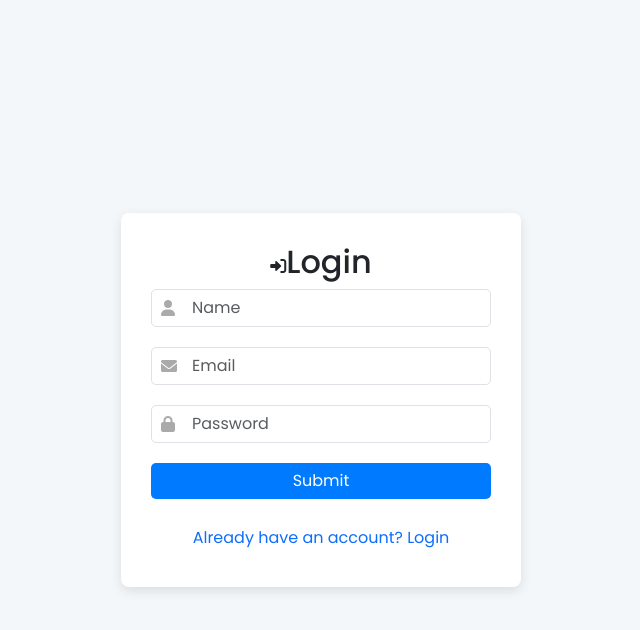
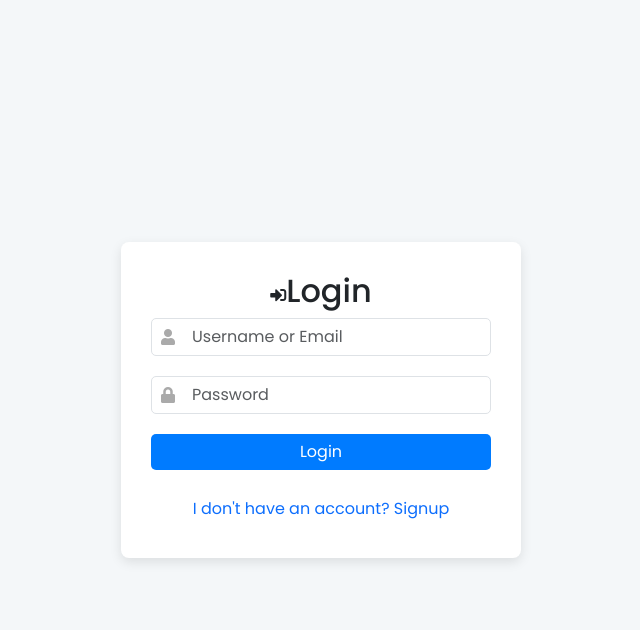
Before and after one commit to mukizafabrice/car-rental-system, a PHP site: page /login.php in a window 1280 px wide. Shown: the top 630 px of the page, without its empty margins (319-959 px from the left). Run offline with PHP 8.4, Linux system fonts and the light colour scheme.

Commit message:
login handled

```diff
--- a/auth/login.php
+++ b/auth/login.php
@@ -2,51 +2,43 @@
 include '../config/database.php';
 include '../includes/header.php';
 
-$registration_errors = [];
+$login_errors = [];
 
 if ($_SERVER["REQUEST_METHOD"] == "POST") {
-    $name = $_POST['name'];
-    $email = $_POST['email'];
+    $identifier = $_POST['identifier'];
     $password = $_POST['password'];
 
     try {
+        $query = "SELECT id, username, email, password, role FROM users WHERE username = ? OR email = ?";
+        $stmt = $conn->prepare($query);
+        $stmt->bindParam(1, $identifier, PDO::PARAM_STR);
+        $stmt->bindParam(2, $identifier, PDO::PARAM_STR);
+        $stmt->execute();
+        $user = $stmt->fetch(PDO::FETCH_ASSOC);
 
-        $query = "SELECT id FROM users WHERE username = ? OR email = ?";
-        $stmt = $conn->prepare($query);
-        $stmt->bindParam(1, $name, PDO::PARAM_STR);
-        $stmt->bindParam(2, $email, PDO::PARAM_STR);
-        $stmt->execute();
-        $result = $stmt->fetch(PDO::FETCH_ASSOC);
+        if ($user && password_verify($password, $user['password'])) {
+            $_SESSION['user_id'] = $user['id'];
+            $_SESSION['username'] = $user['username'];
+            $_SESSION['email'] = $user['email'];
+            $_SESSION['role'] = $user['role'];
 
-        if ($result) {
-            $registration_errors[] = "Username or Email already exists.";
-        } else {
-            // Hash the password
-            $hashed_password = password_hash($password, PASSWORD_DEFAULT);
-
-            // Insert new user
-            $query = "INSERT INTO users (username, email, password) VALUES (?, ?, ?)";
-            $stmt = $conn->prepare($query);
-            $stmt->bindParam(1, $name, PDO::PARAM_STR);
-            $stmt->bindParam(2, $email, PDO::PARAM_STR);
-            $stmt->bindParam(3, $hashed_password, PDO::PARAM_STR);
-
-            if ($stmt->execute()) {
-                echo "<script>alert('Registration successful.'); window.location.href = 'login.php';</script>";
+            if ($user['role'] === 'admin') {
+                header("Location: ../admin/");
                 exit;
             } else {
-                $registration_errors[] = "Error: " . $stmt->errorInfo()[2];
+                header("Location: ../customer/");
+                exit;
             }
+        } else {
+            $login_errors[] = "Invalid username/email or password.";
         }
     } catch (Exception $e) {
-        $registration_errors[] = "Exception caught: " . $e->getMessage();
+        $login_errors[] = "Exception caught: " . $e->getMessage();
     } finally {
-
         $conn = null;
     }
 }
 ?>
-
 
 <!DOCTYPE html>
 <html lang="en">
@@ -54,50 +46,45 @@ if ($_SERVER["REQUEST_METHOD"] == "POST") {
 <head>
     <meta charset="UTF-8">
     <meta name="viewport" content="width=device-width, initial-scale=1.0">
-    <title>Register</title>
+    <title>Login</title>
     <link rel="stylesheet" href="../assets/css/form.css">
+    <link rel="stylesheet" href="https://cdnjs.cloudflare.com/ajax/libs/font-awesome/5.15.3/css/all.min.css">
 </head>
 
 <body>
     <div class="form-container">
         <div class="d-flex justify-content-center align-items-center">
             <i class="fas fa-sign-in-alt"></i>
-
             <h2>Login</h2>
         </div>
 
-        <?php if (!empty($registration_errors)): ?>
+        <?php if (!empty($login_errors)): ?>
             <div class="error-box">
-                <?php foreach ($registration_errors as $error): ?>
+                <?php foreach ($login_errors as $error): ?>
                     <p><?php echo $error; ?></p>
                 <?php endforeach; ?>
             </div>
         <?php endif; ?>
-        <form id="registrationForm" action="" method="post">
+
+        <form id="loginForm" action="" method="post">
             <div class="form-group">
                 <i class="fas fa-user"></i>
-                <input type="text" id="name" name="name" class="form-control" placeholder="Name" required>
-                <div id="nameError" class="error-message"></div>
-            </div>
-            <div class="form-group">
-                <i class="fas fa-envelope"></i>
-                <input type="email" id="email" name="email" class="form-control" placeholder="Email" required>
-                <div id="emailError" class="error-message"></div>
+                <input type="text" id="identifier" name="identifier" class="form-control" placeholder="Username or Email" required>
+                <div id="identifierError" class="error-message"></div>
             </div>
             <div class="form-group">
                 <i class="fas fa-lock"></i>
                 <input type="password" id="password" name="password" class="form-control" placeholder="Password" required>
                 <div id="passwordError" class="error-message"></div>
             </div>
-            <button type="submit" class="btn btn-primary">Submit</button>
+            <button type="submit" class="btn btn-primary">Login</button>
         </form>
         <div class="login-link">
-            <a href="login.php" class=" btn text-decoration-none btn-link">Already have an account? Login</a>
+            <a href="register.php" class="btn text-decoration-none btn-link">I don't have an account? Signup</a>
         </div>
     </div>
     <script src="../assets/js/form.js"></script>
-    <script src="https://cdn.jsdelivr.net/npm/bootstrap@5.3.0/dist/js/bootstrap.bundle.min.js">
-    </script>
+    <script src="https://cdn.jsdelivr.net/npm/bootstrap@5.3.0/dist/js/bootstrap.bundle.min.js"></script>
 </body>
 
 </html>
--- /dev/null
+++ b/auth/logout.php
@@ -0,0 +1,6 @@
+<?php
+include '../config/database.php';
+$_SESSION = array();
+session_destroy();
+header("Location: login.php");
+exit;
--- a/customer/index.php
+++ b/customer/index.php
@@ -1,5 +1,6 @@
-<?php include '../includes/header.php'; ?>
-<?php include '../includes/navbar_customer.php'; ?>
+<?php include '../auth/protected_page.php'; ?>
+<?php include_once '../includes/header.php'; ?>
+<?php include_once '../includes/navbar_customer.php'; ?>
 
 <div class="container mt-4">
     <h2>Welcome, Customer</h2>
```
Also changed, not shown: admin/index.php (+9 -0 lines), auth/protected_page.php (added, +7 -0 lines), admin/logout.php (deleted), customer/logout.php (deleted).
